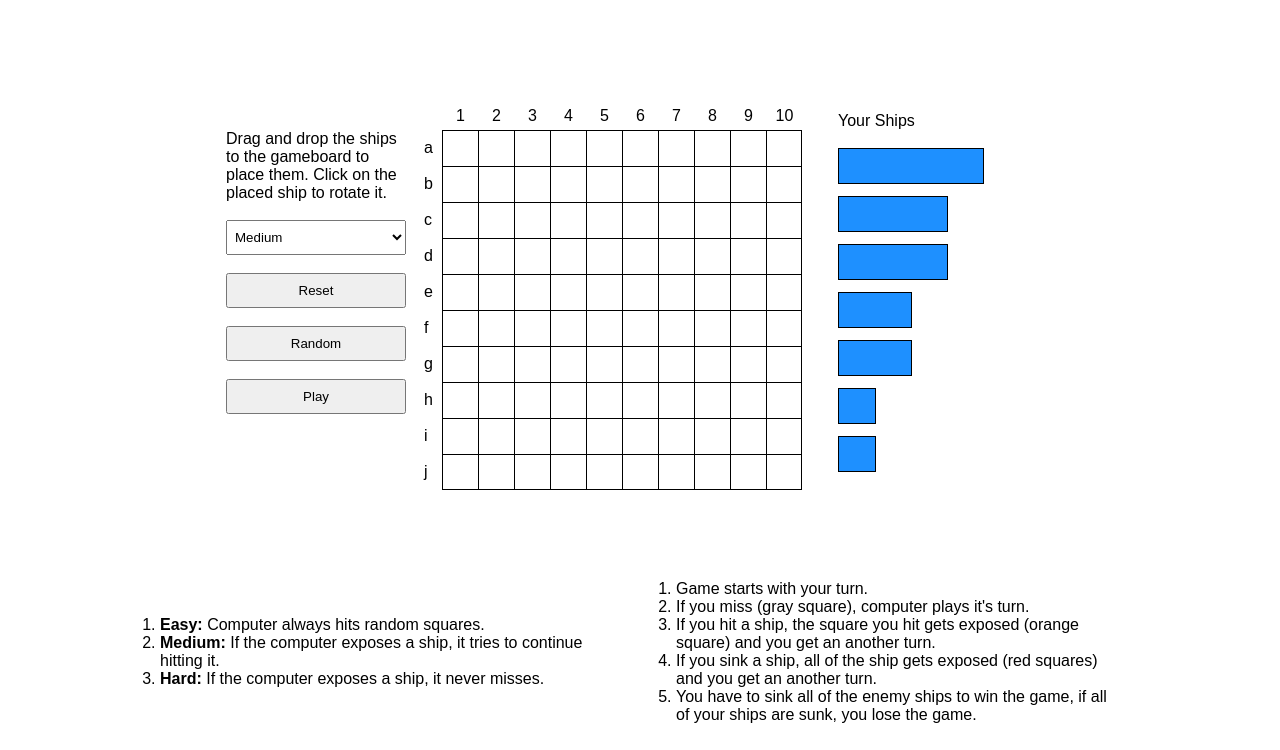
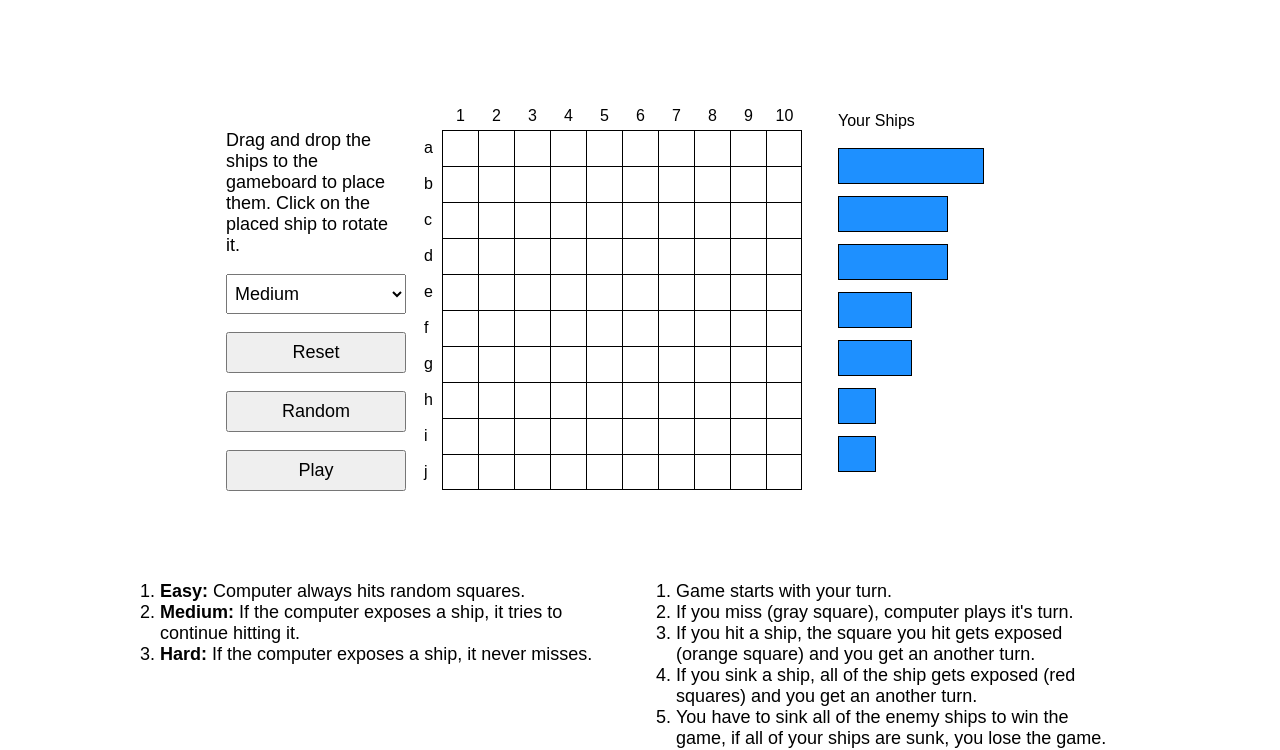
Before and after one commit to snaileny/battleship, a website built with Vite: page index.html in a window 1280 px wide. Shown: the part 50-800 px from the top of the page. Built offline with nearby package versions, Linux system fonts and the light colour scheme.

Commit message:
Adjust font sizes

```diff
--- a/css/index.css
+++ b/css/index.css
@@ -125,12 +125,14 @@ body {
     display: flex;
     flex-direction: column;
     margin: 0 36px 0 0;
+    font-size: large;
 
 }
 
 .menu-content > button {
 
     padding: 8px;
+    font-size: large;
 
 }
 
@@ -138,6 +140,7 @@ body {
 
     margin: 18px 0 0 0;
     padding: 8px 4px 8px 4px;
+    font-size: large;
 
 }
 
@@ -403,7 +406,7 @@ body {
     align-items: center;
     background-color: white;
     opacity: 90%;
-    padding: 1rem;
+    padding: 16px;
 
 }
 
@@ -432,7 +435,9 @@ body {
     display: flex;
     flex-direction: row;
     justify-content: space-around;
+    align-items: flex-start;
     margin: 90px 0 0 0;
+    font-size: large;
 
 }
 
```
